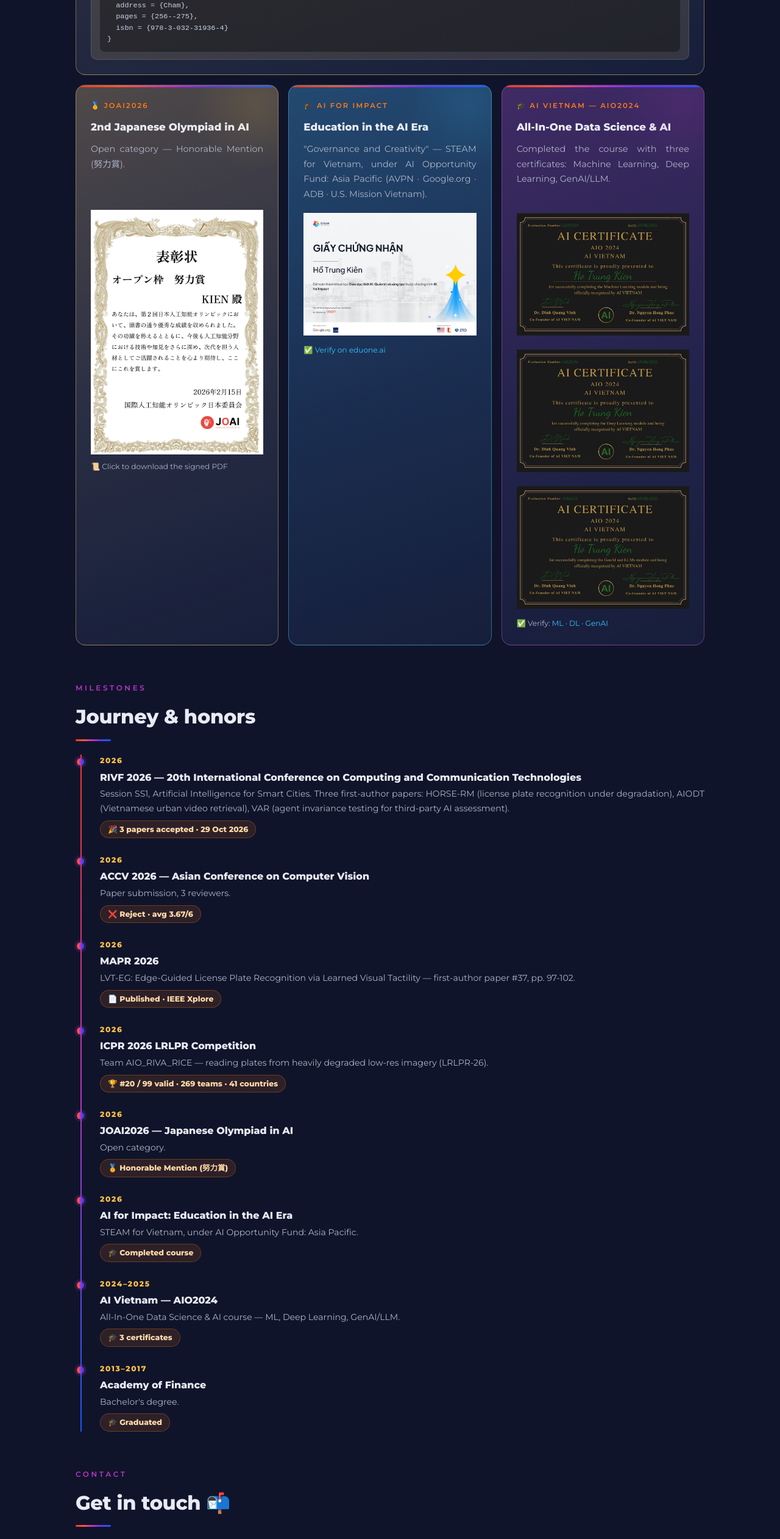
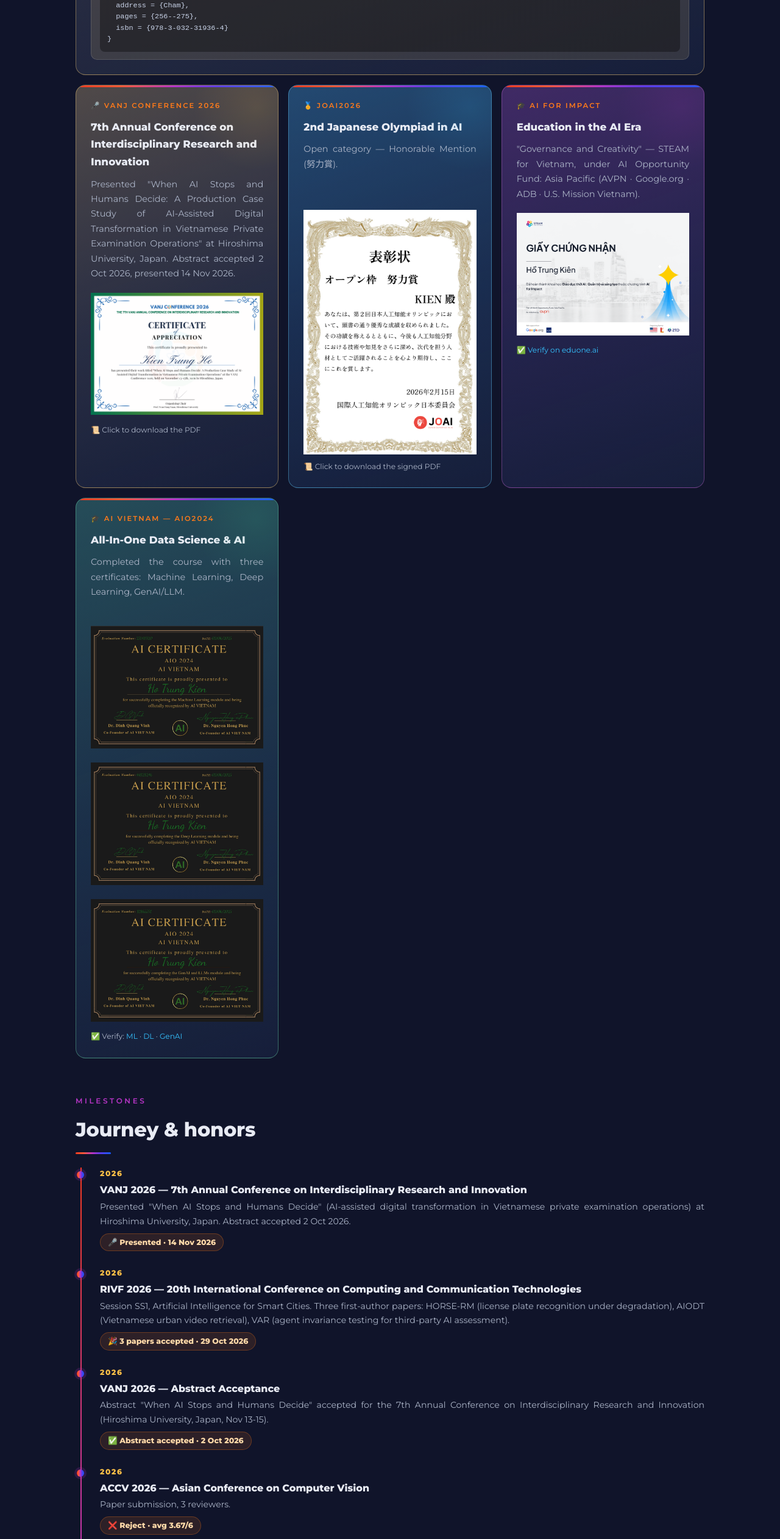
Before and after one commit to Kein95/Kein95, a plain HTML site: page index.html in a window 1280 px wide. Shown: the part 3880-6403 px from the top of the page at 61% size. Drawn offline with Linux system fonts and the light colour scheme.

Commit message:
docs: add VANJ 2026 certificate and milestones, MAPR 2026 Hue attendance

```diff
--- a/index.html
+++ b/index.html
@@ -358,6 +358,7 @@
   .cert-grid .pub:nth-child(1) { --glow: #FFC247; }
   .cert-grid .pub:nth-child(2) { --glow: #35C2FF; }
   .cert-grid .pub:nth-child(3) { --glow: #B835C7; }
+  .cert-grid .pub:nth-child(4) { --glow: #3ECF8E; }
   .pub::before {
     content: ""; position: absolute; top: 0; left: 0; right: 0; height: 3px;
     background: var(--brand-gradient);
@@ -845,6 +846,22 @@
 
     <div class="cert-grid">
       <article class="pub reveal">
+        <div class="kicker">🎤 VANJ Conference 2026</div>
+        <h3><a href="https://conf.vanj.jp/2026/" target="_blank" rel="noopener">7th Annual Conference on Interdisciplinary Research and Innovation</a></h3>
+        <p class="t-en">Presented "When AI Stops and Humans Decide: A Production Case Study of AI-Assisted Digital Transformation in Vietnamese Private Examination Operations" at Hiroshima University, Japan. Abstract accepted 2 Oct 2026, presented 14 Nov 2026.</p>
+        <p class="t-vi">Trình bày nghiên cứu "When AI Stops and Humans Decide" về AI hỗ trợ vận hành thi tại Việt Nam. Abstract được chấp nhận 2/10/2026, trình bày 14/11/2026 tại Đại học Hiroshima, Nhật Bản.</p>
+        <div class="cert-row">
+          <a href="assets/vanj2026/vanj2026_certificate_kien_trung_ho.pdf" target="_blank" rel="noopener">
+            <img src="assets/vanj2026/vanj2026_certificate_kien_trung_ho.png" alt="VANJ Conference 2026 Certificate of Appreciation">
+          </a>
+        </div>
+        <div class="cap">
+          <span class="t-en">📜 Click to download the PDF</span>
+          <span class="t-vi">📜 Bấm để tải PDF</span>
+        </div>
+      </article>
+
+      <article class="pub reveal">
         <div class="kicker">🏅 JOAI2026</div>
         <h3><a href="https://ioai-japan.org/" target="_blank" rel="noopener">2nd Japanese Olympiad in AI</a></h3>
         <p class="t-en">Open category — Honorable Mention (努力賞).</p>
@@ -919,10 +936,24 @@
     <div class="timeline reveal">
       <div class="titem">
         <div class="year">2026</div>
+        <h4><a href="https://conf.vanj.jp/2026/" target="_blank" rel="noopener">VANJ 2026 — 7th Annual Conference on Interdisciplinary Research and Innovation</a></h4>
+        <p class="t-en">Presented "When AI Stops and Humans Decide" (AI-assisted digital transformation in Vietnamese private examination operations) at Hiroshima University, Japan. Abstract accepted 2 Oct 2026.</p>
+        <p class="t-vi">Trình bày nghiên cứu "When AI Stops and Humans Decide" về AI hỗ trợ vận hành thi tại Việt Nam, tại Đại học Hiroshima, Nhật Bản. Abstract được chấp nhận 2/10/2026.</p>
+        <span class="result"><span class="t-en">🎤 Presented · 14 Nov 2026</span><span class="t-vi">🎤 Trình bày · 14/11/2026</span></span>
+      </div>
+      <div class="titem">
+        <div class="year">2026</div>
         <h4><a href="https://rivf2026.org/" target="_blank" rel="noopener">RIVF 2026 — 20th International Conference on Computing and Communication Technologies</a></h4>
         <p class="t-en">Session SS1, Artificial Intelligence for Smart Cities. Three first-author papers: HORSE-RM (license plate recognition under degradation), AIODT (Vietnamese urban video retrieval), VAR (agent invariance testing for third-party AI assessment).</p>
         <p class="t-vi">Thuộc SS1 (Artificial Intelligence for Smart Cities). Ba paper first-author: HORSE-RM nhận diện biển số trên ảnh suy giảm, AIODT truy xuất video đô thị Việt Nam, VAR kiểm thử tính bất biến của agent.</p>
         <span class="result"><span class="t-en">🎉 3 papers accepted · 29 Oct 2026</span><span class="t-vi">🎉 3 paper được chấp nhận · 29/10/2026</span></span>
+      </div>
+      <div class="titem">
+        <div class="year">2026</div>
+        <h4><a href="https://conf.vanj.jp/2026/" target="_blank" rel="noopener">VANJ 2026 — Abstract Acceptance</a></h4>
+        <p class="t-en">Abstract "When AI Stops and Humans Decide" accepted for the 7th Annual Conference on Interdisciplinary Research and Innovation (Hiroshima University, Japan, Nov 13-15).</p>
+        <p class="t-vi">Abstract "When AI Stops and Humans Decide" được chấp nhận tại hội nghị thường niên lần thứ 7 của VANJ (Đại học Hiroshima, Nhật Bản, 13-15/11).</p>
+        <span class="result"><span class="t-en">✅ Abstract accepted · 2 Oct 2026</span><span class="t-vi">✅ Abstract được chấp nhận · 2/10/2026</span></span>
       </div>
       <div class="titem">
         <div class="year">2026</div>
@@ -934,9 +965,9 @@
       <div class="titem">
         <div class="year">2026</div>
         <h4><a href="https://doi.org/10.1109/MAPR72750.2026.11685754" target="_blank" rel="noopener">MAPR 2026</a></h4>
-        <p class="t-en">LVT-EG: Edge-Guided License Plate Recognition via Learned Visual Tactility — first-author paper #37, pp. 97-102.</p>
-        <p class="t-vi">LVT-EG: nhận diện biển số via Learned Visual Tactility — paper first-author #37, tr. 97-102.</p>
-        <span class="result"><span class="t-en">📄 Published · IEEE Xplore</span><span class="t-vi">📄 Đã đăng · IEEE Xplore</span></span>
+        <p class="t-en">LVT-EG: Edge-Guided License Plate Recognition via Learned Visual Tactility — first-author paper #37, pp. 97-102. Accepted 6 Jul 2026, presented 13-14 Jul 2026 in Hue, Vietnam.</p>
+        <p class="t-vi">LVT-EG: nhận diện biển số via Learned Visual Tactility — paper first-author #37, tr. 97-102. Chấp nhận 6/7/2026, trình bày 13-14/7/2026 tại Huế.</p>
+        <span class="result"><span class="t-en">📄 Published · 13-14 Jul 2026 · Hue</span><span class="t-vi">📄 Đã đăng · 13-14/7/2026 · Huế</span></span>
       </div>
       <div class="titem">
         <div class="year">2026</div>
```
Also changed, not shown: assets/vanj2026/vanj2026_certificate_kien_trung_ho.png (added), 2 other files.
